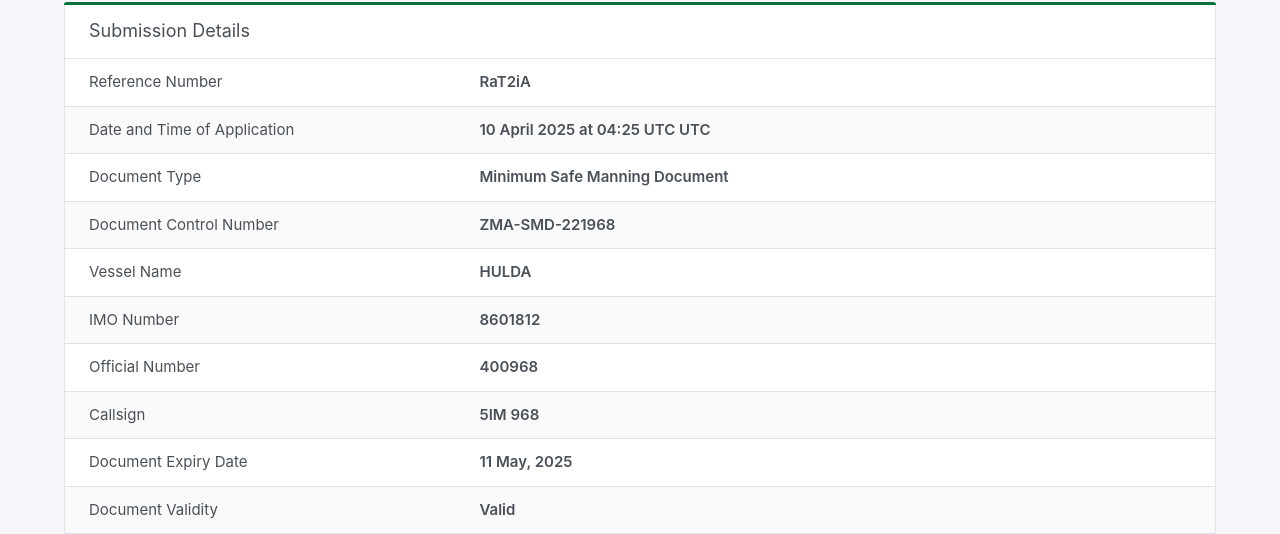
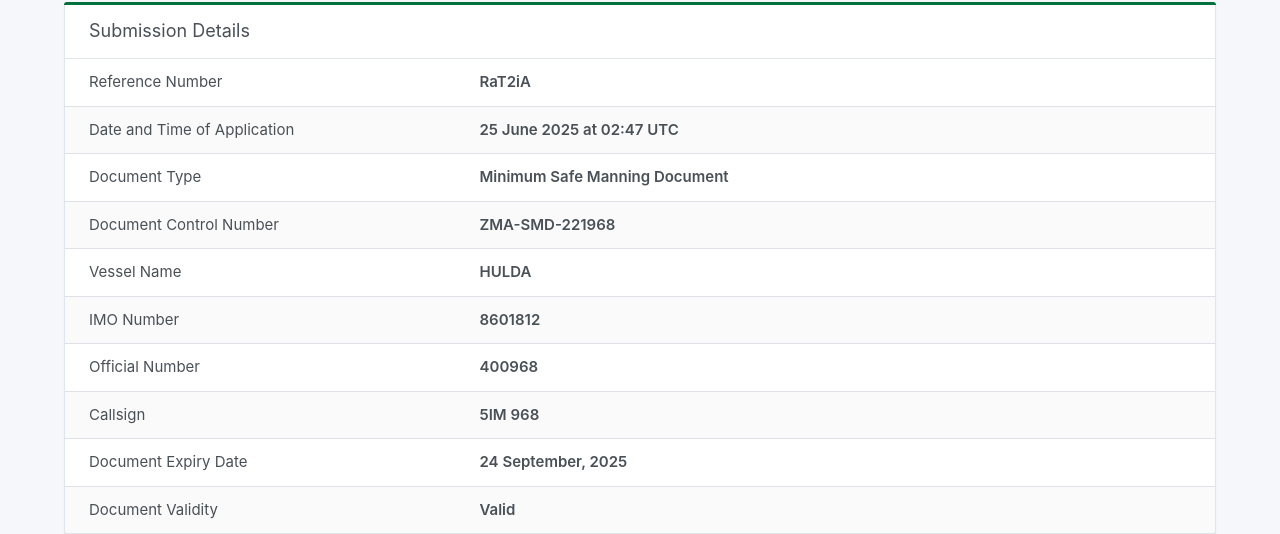
Before and after one commit to portal-zma-go-tz-certificate-validators/RaT2iA-Submit-ZMA-SMD-221968, a plain HTML site: page index.html in a window 1280 px wide. Shown: the part 303-837 px from the top of the page. Drawn offline with Linux system fonts and the light colour scheme.

Commit message:
Update index.html

```diff
--- a/index.html
+++ b/index.html
@@ -2119,7 +2119,7 @@ Document Authenticity Checked
 <tr>
 <td class="text-left" style="width: 35%">Date and Time of Application</td>
 <td class="text-left">
-<strong>10 April 2025 at 04:25 UTC UTC</strong>
+<strong>25 June 2025 at 02:47 UTC</strong>
 </td>
 </tr>
 <tr>
@@ -2161,7 +2161,7 @@ Document Authenticity Checked
 <tr>
 <td class="text-left" style="width: 35%">Document Expiry Date</td>
 <td class="text-left">
-<strong>11 May, 2025</strong>
+<strong>24 September, 2025</strong>
 </td>
 </tr>
 <tr>
```
